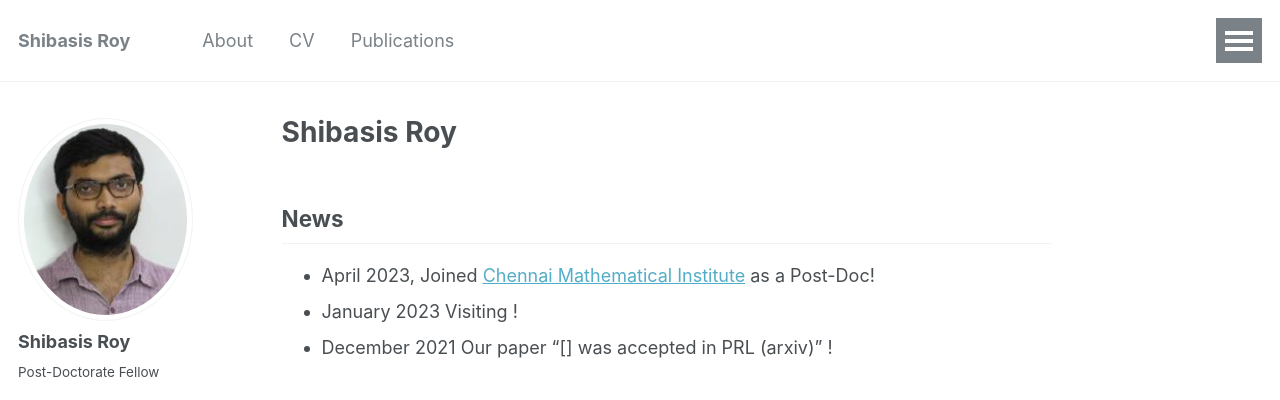
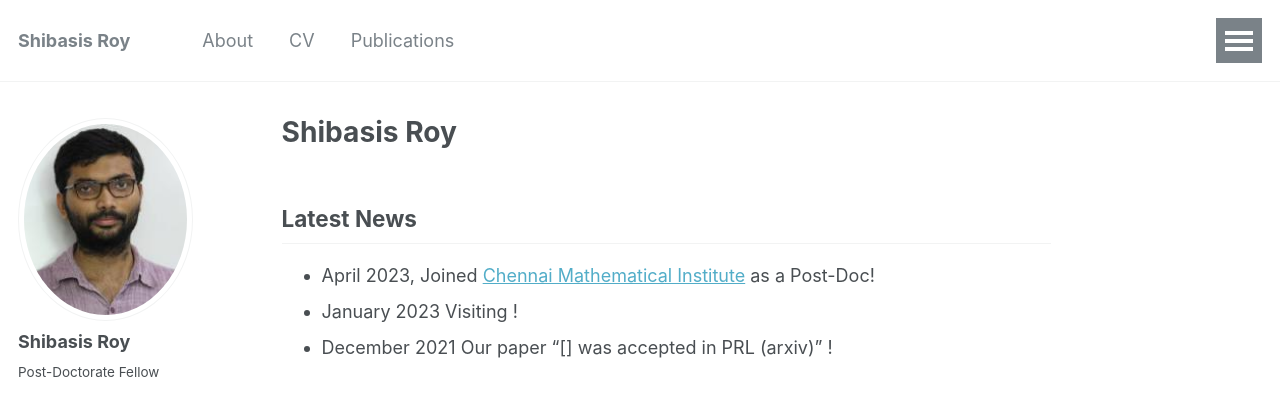
Before and after one commit to shibasisr/shibasisr.github.io, a Jekyll site: the page built from _pages/home.md, in a window 1280 px wide. Shown: the top 400 px of the page. Built offline with Jekyll 4.4.1, drawn with Linux system fonts in a browser that asks for light colours; a script bundle is joined from its source files by our own code; library files that are not in the unit come from our copies.

Commit message:
Update home.md

```diff
--- a/_pages/home.md
+++ b/_pages/home.md
@@ -8,7 +8,7 @@ author_profile: true
 
 
 
-## News
+## Latest News
 
 - April 2023, Joined  [Chennai Mathematical Institute](https://www.cmi.ac.in) as a Post-Doc!
 - January 2023 Visiting []()!
```
